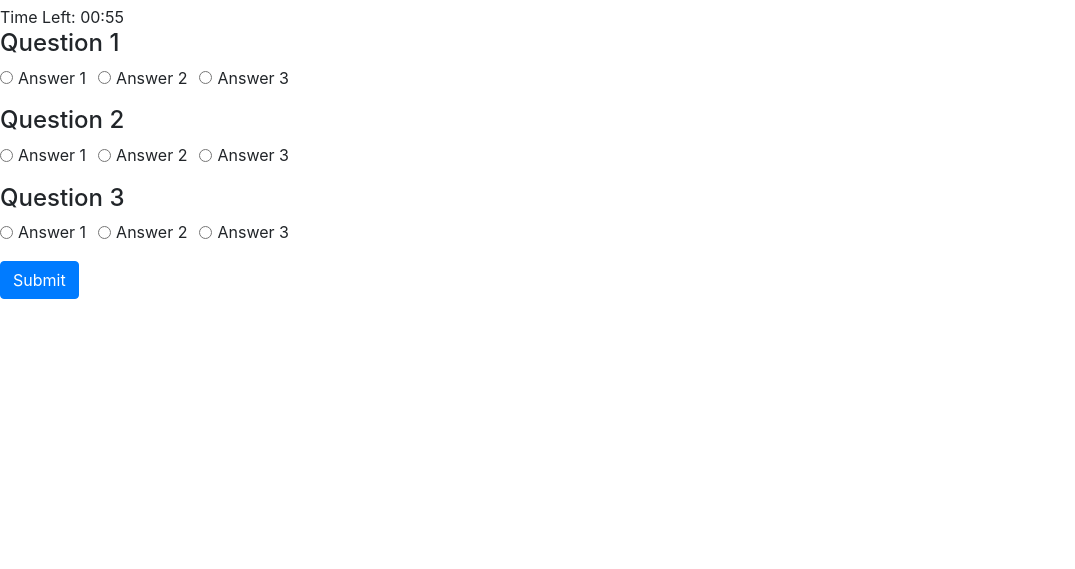
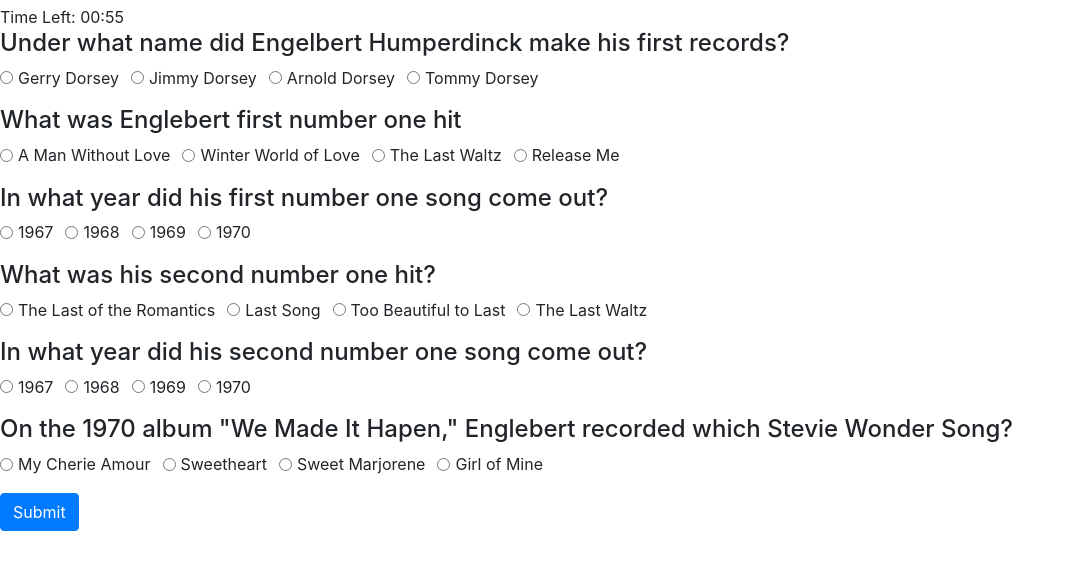
Before and after one commit to mebert2682/TriviaGame, a plain HTML site: page index.html in a window 1280 px wide. Shown: the part 51-620 px from the top of the page, without its empty margins (0-1075 px from the left). Drawn offline with nearby package versions, Linux system fonts and the light colour scheme.

Commit message:
real questions added but styling still needed

```diff
--- a/assets/js/app.js
+++ b/assets/js/app.js
@@ -81,23 +81,41 @@
 
       // create question bank
       var questions = [{
-          question: 'Question 1',
-          answer: 'Answer 1',
-          choices: ['Answer 1', "Answer 2", "Answer 3"],
+          question: 'Under what name did Engelbert Humperdinck make his first records?',
+          answer: 'Arnold Dorsey',
+          choices: ['Gerry Dorsey', "Jimmy Dorsey", "Arnold Dorsey", "Tommy Dorsey"],
           userAnswer: ""
         },
         {
-          question: 'Question 2',
-          answer: 'Answer 2',
-          choices: ['Answer 1', "Answer 2", "Answer 3"],
+          question: 'What was Englebert first number one hit',
+          answer: 'Release Me"',
+          choices: ['A Man Without Love', "Winter World of Love", "The Last Waltz", "Release Me"],
           userAnswer: ""
         },
         {
-          question: 'Question 3',
-          answer: 'Answer 3',
-          choices: ['Answer 1', "Answer 2", "Answer 3"],
+          question: 'In what year did his first number one song come out?',
+          answer: '1967',
+          choices: ['1967', "1968", "1969", "1970"],
           userAnswer: ""
-        }
+        },
+        {
+          question: 'What was his second number one hit?',
+          answer: 'The Last Waltz',
+          choices: ['The Last of the Romantics', "Last Song", "Too Beautiful to Last", "The Last Waltz"],
+          userAnswer: ""
+        },
+        {
+          question: 'In what year did his second number one song come out?',
+          answer: '1967',
+          choices: ['1967', "1968", "1969", "1970"],
+          userAnswer: ""
+        },
+        {
+          question: 'On the 1970 album "We Made It Hapen," Englebert recorded which Stevie Wonder Song?',
+          answer: 'My Cherie Amour',
+          choices: ['My Cherie Amour', "Sweetheart", "Sweet Marjorene", "Girl of Mine"],
+          userAnswer: ""
+        },
       ];
 
       // set user score
--- a/index.html
+++ b/index.html
@@ -7,7 +7,7 @@
   <meta http-equiv="X-UA-Compatible" content="ie=edge">
   <link rel="stylesheet" href="https://cdnjs.cloudflare.com/ajax/libs/twitter-bootstrap/4.3.1/css/bootstrap.min.css">
   <link rel="stylesheet" href="https://use.fontawesome.com/releases/v5.7.2/css/all.css">
-  <title>Form Demo</title>
+  <title>Do You Know Humperdinck?</title>
 </head>
 
 <body>
```
